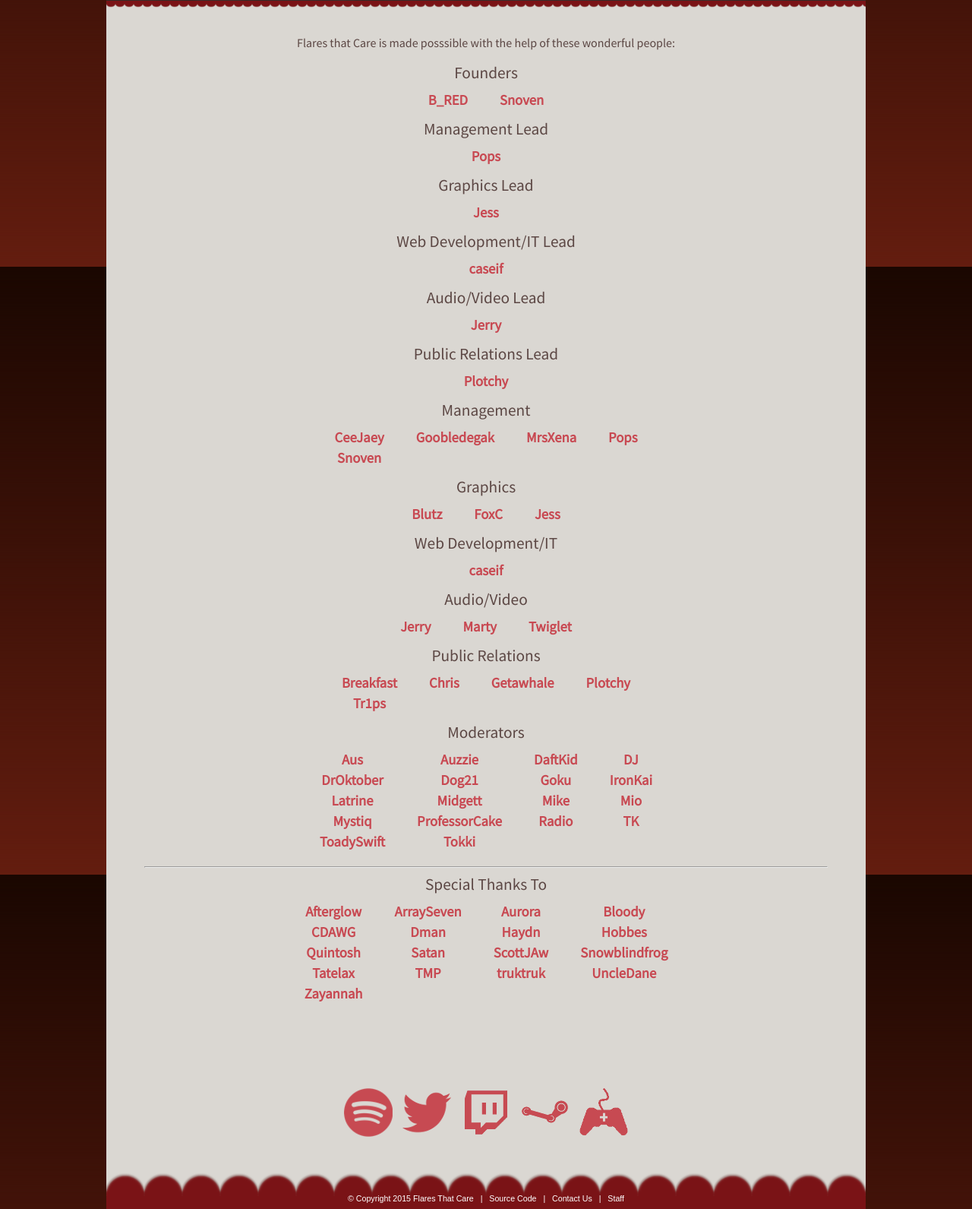
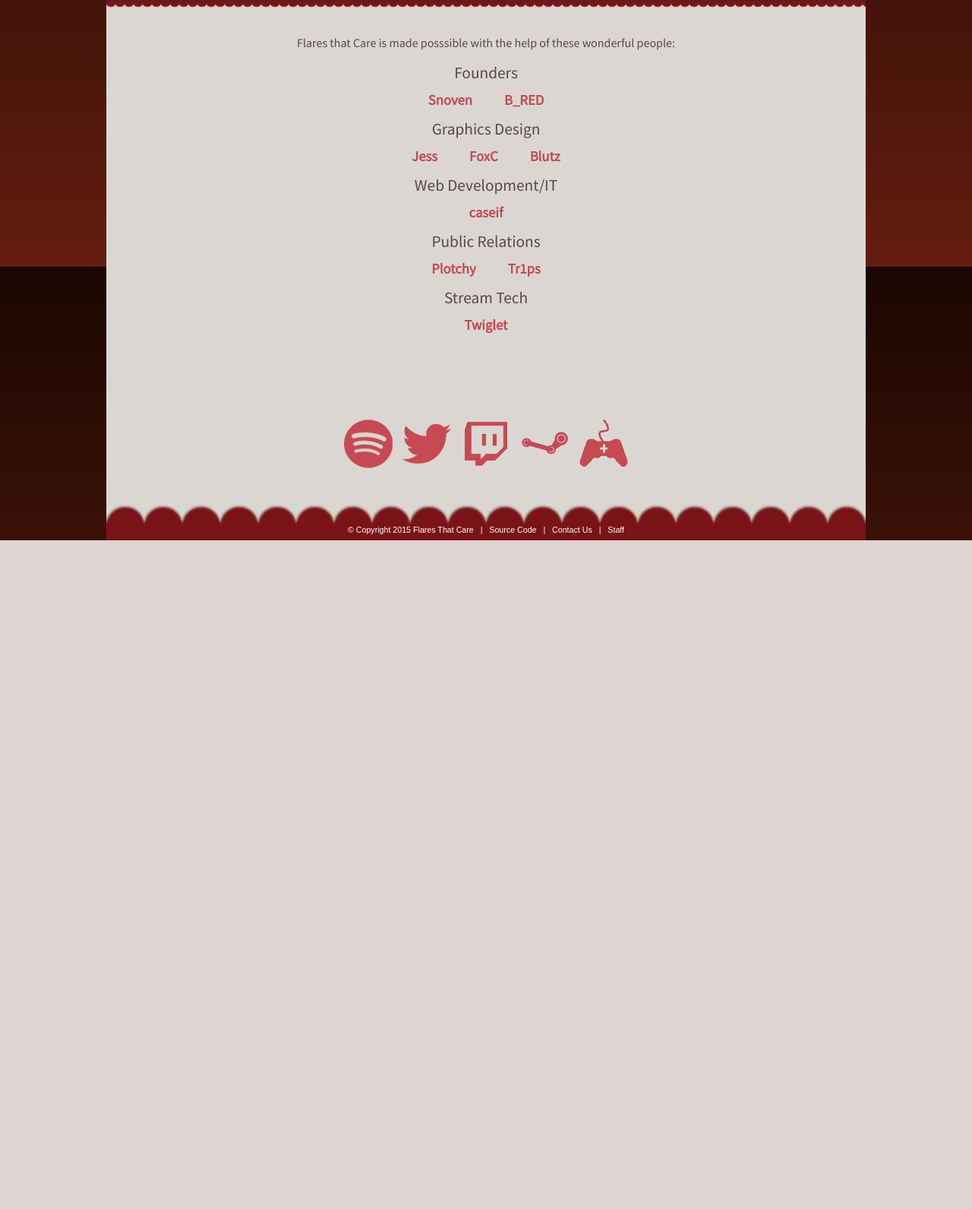
Before and after one commit to caseif/FlaresThatCare, a PHP site: page /people.php in a window 1280 px wide. Shown: the part 449-2040 px from the top of the page at 76% size. After the commit the page ends 1160 px from the top, so only its background shows below. Run offline with PHP 8.4, Linux system fonts and the light colour scheme; some libraries are stand-ins or nearby versions.

Commit message:
Update staff and contact pages & add some CSS fixes

```diff
--- a/people.php
+++ b/people.php
@@ -4,145 +4,35 @@ require('./templates/header.php');
 echo '<p>Flares that Care is made posssible with the help of these wonderful people:</p>';
 $roles = array(
 	'Founders' => array(
-		'B_RED',
-		'Snoven'
+		'Snoven',
+		'B_RED'
 	),
-	'Management Lead' => array(
-		'Pops'
-	),
-	'Graphics Lead' => array(
-		'Jess'
-	),
-	'Web Development/IT Lead' => array(
-		'caseif'
-	),
-	'Audio/Video Lead' => array(
-		'Jerry'
-	),
-	'Public Relations Lead' => array(
-		'Plotchy'
-	),
-	'Management' => array(
-		'CeeJaey',
-		'Goobledegak',
-		'MrsXena',
-		'Pops',
-		'Snoven'
-	),
-	'Graphics' => array(
-		'Blutz',
+	'Graphics Design' => array(
+		'Jess',
 		'FoxC',
-		'Jess'
+		'Blutz'
 	),
 	'Web Development/IT' => array(
 		'caseif'
 	),
-	'Audio/Video' => array(
-		'Jerry',
-		'Marty',
-		'Twiglet'
-	),
 	'Public Relations' => array(
-		'Breakfast',
-		'Chris',
-		'Getawhale',
 		'Plotchy',
 		'Tr1ps'
 	),
-	'Moderators' => array(
-		'Aus',
-		'Auzzie',
-		'DaftKid',
-		'DJ',
-		'DrOktober',
-		'Dog21',
-		'Goku',
-		'IronKai',
-		'Latrine',
-		'Midgett',
-		'Mike',
-		'Mio',
-		'Mystiq',
-		'ProfessorCake',
-		'Radio',
-		'TK',
-		'ToadySwift',
-		'Tokki'
-	),
-	'Special Thanks To' => array(
-		'Afterglow',
-		'ArraySeven',
-		'Aurora',
-		'Bloody',
-		'CDAWG',
-		'Dman',
-		'Haydn',
-		'Hobbes',
-		'Quintosh',
-		'Satan',
-		'ScottJAw',
-		'Snowblindfrog',
-		'Tatelax',
-		'TMP',
-		'truktruk',
-		'UncleDane',
-		'Zayannah'
+	'Stream Tech' => array(
+		'Twiglet'
 	)
 );
 $steamIds = array(
-	'Afterglow' => '76561198047849609',
-	'ArraySeven' => '76561198013749611',
-	'Aurora' => '76561198053067670',
-	'Aus' => '76561198010426052',
-	'Auzzie' => '76561198023665618',
-	'Bloody' => '76561198030548310',
 	'Blutz' => '76561198003720523',
-	'Breakfast' => '76561198076702935',
 	'B_RED' => '76561198158123097',
 	'caseif' => '76561198067880160',
-	'CDAWG' => '76561198026581404',
-	'CeeJaey' => '76561197977733292',
-	'Chris' => '76561198044197136',
-	'DaftKid' => '76561197982885662',
-	'DJ' => '76561197993515256',
-	'Dman' => '76561198056034720',
-	'DrOktober' => '76561198008464806',
-	'Dog21' => '76561197999773292',
 	'FoxC' => '76561198005541483',
-	'Getawhale' => '76561197995194256',
-	'Goku' => '76561198002802430',
-	'Goobledegak' => '76561198045558830',
-	'Haydn' => '76561198014665457',
-	'Hobbes' => '76561197969366540',
-	'IronKai' => '76561198053549635',
 	'Jess' => '76561198044250788',
-	'Jerry' => '76561197991851380',
-	'Latrine' => '76561198033653428',
-	'Marty' => '76561197998392954',
-	'Midgett' => '76561198079756281',
-	'Mike' => '76561198019993707',
-	'Mio' => '76561198043660647',
-	'MrsXena' => '76561198006395856',
-	'Mystiq' => '76561198092185323',
 	'Plotchy' => '76561198056063859',
-	'Pops' => '76561198162803387',
-	'ProfessorCake' => '76561198103083216',
-	'Quintosh' => '76561198049289245',
-	'Radio' => '76561198090228853',
-	'Satan' => '76561197996097401',
-	'ScottJAw' => '76561198031381554',
-	'Snowblindfrog' => '76561197968365218',
 	'Snoven' => '76561198155316177',
-	'Tatelax' => '76561198020918584',
-	'TK' => '76561198072266128',
-	'TMP' => '76561197995400066',
-	'ToadySwift' => '76561198020736248',
-	'Tokki' => '76561198043800052',
-	'truktruk' => '76561197993300675',
 	'Tr1ps' => '76561198082784188',
-	'Twiglet' => '76561198000822327',
-	'UncleDane' => '76561198057999536',
-	'Zayannah' => '76561198004324309'
+	'Twiglet' => '76561198000822327'
 );
 
 $cols = 4;
--- a/styles.css
+++ b/styles.css
@@ -120,10 +120,10 @@ a:visited {
 
 #schedule-ribbon {
 	background: url('/img/body_ribbon_schedule.png') no-repeat;
-	width: 100%;
+	width: 330px;
 	background-size: 330px 60px;
 	float: right;
-	margin-right: -658px; /* I am a bad person */
+	margin-right: -88px; /* I am a bad person */
 	height: 50px;
 	margin-bottom: 10px;
 }
```
Also changed, not shown: contact.php (+1 -15 lines).
